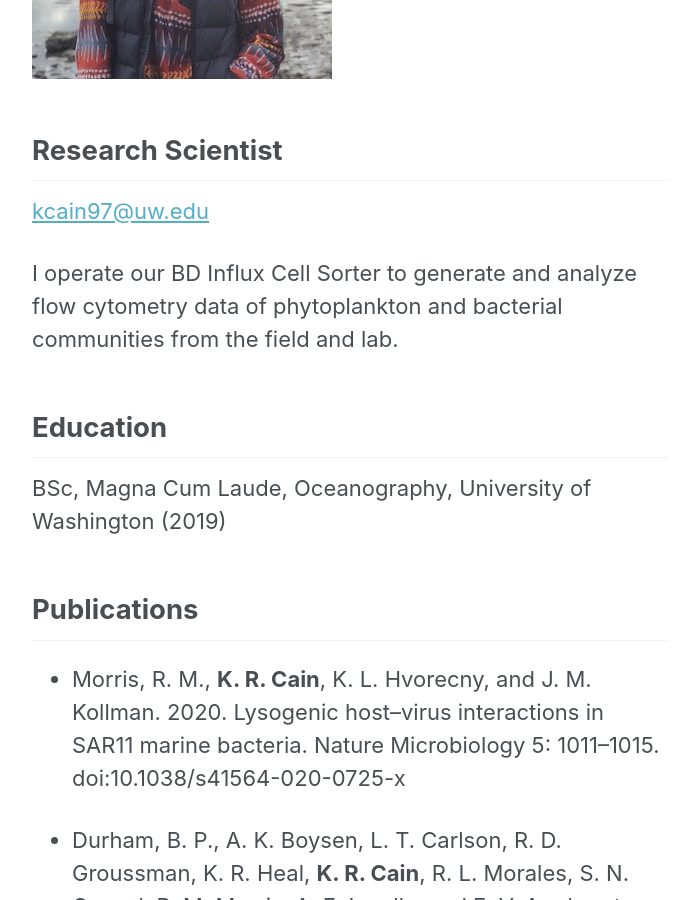
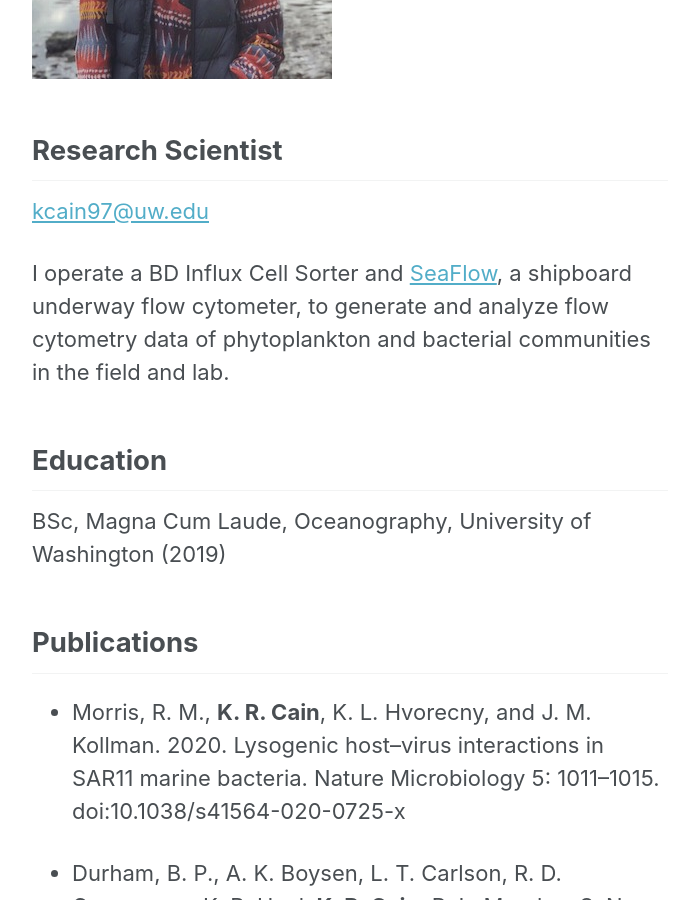
Before and after one commit to armbrustlab/armbrustlab.github.io, a Jekyll site: the page built from collections/_people/cain.md, in a window 1280 px wide and 900 px high, scrolled down 426 px. Shown: the whole window, without its empty margins (290-989 px from the left). Built offline with Jekyll 4.4.1, drawn with Linux system fonts in a browser that asks for light colours; nearby versions of some CDN libraries.

Commit message:
update cain.md

```diff
--- a/collections/_people/cain.md
+++ b/collections/_people/cain.md
@@ -7,7 +7,7 @@ title: Kelsy Cain
 
 <kcain97@uw.edu>
 
-I operate our BD Influx Cell Sorter to generate and analyze flow cytometry data of phytoplankton and bacterial communities from the field and lab.
+I operate a BD Influx Cell Sorter and [SeaFlow](https://seaflow.netlify.com/), a shipboard underway flow cytometer, to generate and analyze flow cytometry data of phytoplankton and bacterial communities in the field and lab.
 
 ## Education
 BSc, Magna Cum Laude, Oceanography, University of Washington (2019)
```
